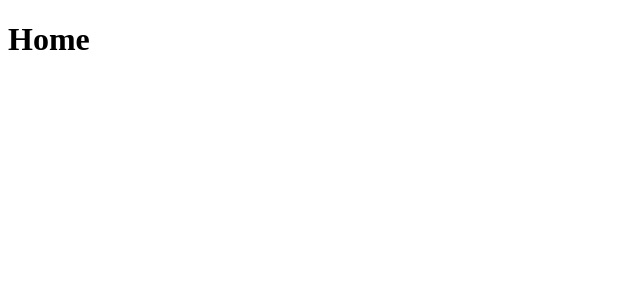
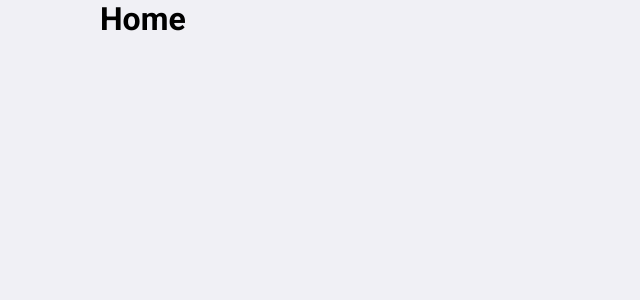
Before and after one commit to viniciusbsneto/catch-and-mall, a React (Create React App) app: page / in a window 1280 px wide. Shown: the top 300 px of the page, without its empty margins (0-640 px from the left). Built offline with nearby package versions, Linux system fonts and the light colour scheme; the HTML template or start-up script is replaced by a standard one.

Commit message:
chore: Add global style

```diff
--- a/package.json
+++ b/package.json
@@ -14,6 +14,7 @@
     "react-dom": "^16.13.1",
     "react-router-dom": "^5.2.0",
     "react-scripts": "3.4.1",
+    "styled-components": "^5.1.1",
     "typescript": "~3.7.2"
   },
   "scripts": {
@@ -39,6 +40,7 @@
   },
   "devDependencies": {
     "@types/react-router-dom": "^5.1.5",
+    "@types/styled-components": "^5.1.1",
     "@typescript-eslint/eslint-plugin": "^3.7.0",
     "@typescript-eslint/parser": "^3.7.0",
     "eslint-config-airbnb": "^18.2.0",
--- a/public/index.html
+++ b/public/index.html
@@ -6,6 +6,8 @@
     <meta name="theme-color" content="#3A3A3A" />
 
     <title>Catch N' Mall</title>
+
+    <link href="https://fonts.googleapis.com/css2?family=Roboto:wght@400;700&display=swap" rel="stylesheet">
   </head>
   <body>
     <noscript>You need to enable JavaScript to run this app.</noscript>
--- a/src/App.tsx
+++ b/src/App.tsx
@@ -3,10 +3,15 @@
 import Routes from './routes';
 import { BrowserRouter } from 'react-router-dom';
 
+import GlobalStyle from './styles/global';
+
 const App: React.FC = () => (
-  <BrowserRouter>
-    <Routes />
-  </BrowserRouter>
+  <>
+    <BrowserRouter>
+      <Routes />
+    </BrowserRouter>
+    <GlobalStyle />
+  </>
 );
 
 export default App;
--- /dev/null
+++ b/src/pages/Home/styles.ts
@@ -0,0 +1,5 @@
+import styled from 'styled-components'
+
+export const Title = styled.h1`
+  font-size: 48px;
+`;
--- /dev/null
+++ b/src/styles/global.ts
@@ -0,0 +1,30 @@
+import { createGlobalStyle } from 'styled-components';
+
+export default createGlobalStyle`
+  * {
+    margin: 0;
+    padding: 0;
+    outline: 0;
+    box-sizing: border-box;
+  }
+
+  body {
+    background: #F0F0F5;
+    -webkit-font-smoothing: antialiased;
+  }
+
+  body, input, button {
+    font: 16px Roboto, sans-serif;
+
+  }
+
+  button {
+    cursor: pointer;
+  }
+
+  #root {
+    max-width: 1120px;
+    margin: 0 auto;
+    padding: 0 20px 50px;
+  }
+`;
```
Also changed, not shown: 1 other file (tests, documents, lock files or other folders).
